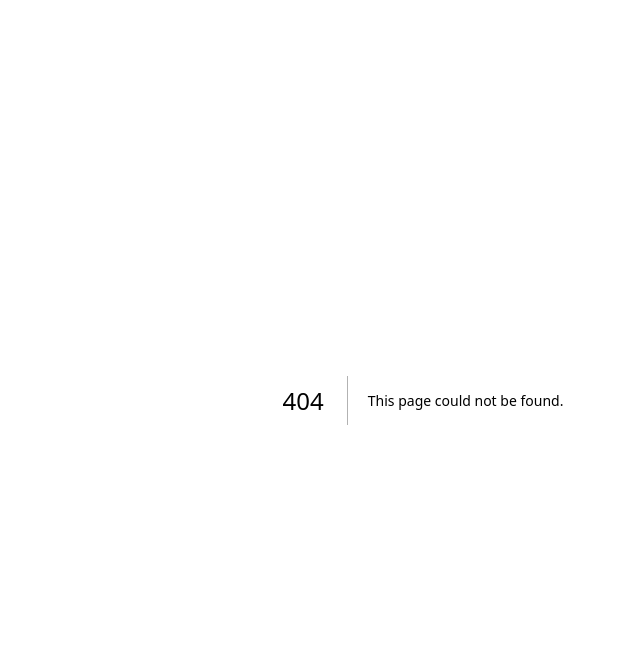
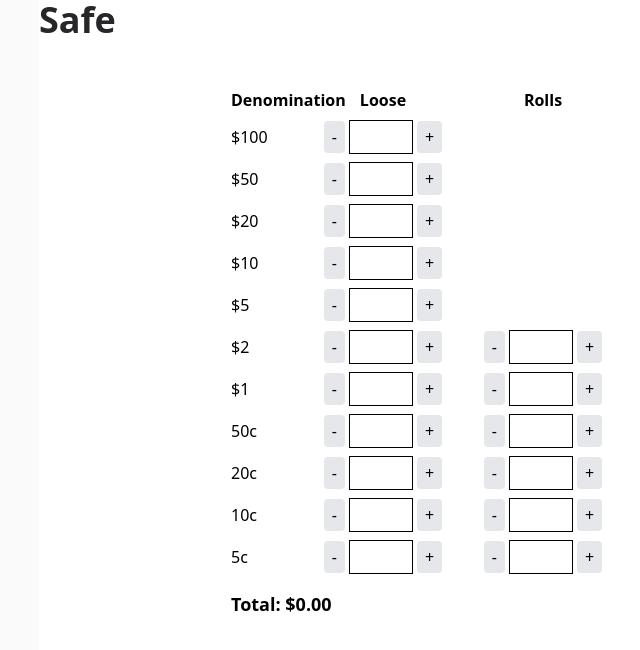
Before and after one commit to G-Tang2/sushi-sushi-EOD, a Next.js app: page /safe in a window 1280 px wide. Before the commit this address had no page. Shown: the top 650 px of the page, without its empty margins (217-857 px from the left). Built offline with nearby package versions, Linux system fonts and the light colour scheme.

Commit message:
added safe counting page

```diff
--- /dev/null
+++ b/app/safe/page.tsx
@@ -0,0 +1,31 @@
+// import { Button } from "@/components/ui/button";
+import MoneyCounter from "@/components/ui/moneyCounter";
+// import Link from "next/link";
+
+const denominations = [
+  { label: "$100", value: 100, rollSize: undefined },
+  { label: "$50", value: 50, rollSize: undefined },
+  { label: "$20", value: 20, rollSize: undefined },
+  { label: "$10", value: 10, rollSize: undefined },
+  { label: "$5", value: 5, rollSize: undefined },
+  { label: "$2", value: 2, rollSize: 25 },
+  { label: "$1", value: 1, rollSize: 25 },
+  { label: "50c", value: 0.5, rollSize: 20 },
+  { label: "20c", value: 0.2, rollSize: 20 },
+  { label: "10c", value: 0.1, rollSize: 40 },
+  { label: "5c", value: 0.05, rollSize: 40 }
+]
+
+
+export default function Safe() {
+  return (
+    <div className="flex min-h-screen items-center justify-center bg-zinc-50 font-sans">
+      <main className="flex min-h-screen w-full max-w-3xl flex-col items-center bg-white sm:items-start">
+          <h1 className="mb-8 text-4xl font-bold text-zinc-800">
+            Safe
+          </h1>
+          <MoneyCounter denominations={denominations} />
+      </main>
+    </div>
+  );
+}
--- /dev/null
+++ b/components/ui/moneyCounter.tsx
@@ -0,0 +1,132 @@
+"use client";
+
+import { useState } from "react";
+
+interface Denomination {
+  label: string;
+  value: number;
+  rollSize?: number;
+}
+
+interface MoneyCounterProps {
+  denominations: Denomination[];
+}
+
+export default function MoneyCounter({ denominations }: MoneyCounterProps) {
+  const [quantities, setQuantities] = useState<Record<string, number>>({});
+  const [rolls, setRolls] = useState<Record<string, number>>({});
+
+  const handleChange = (
+    setState: React.Dispatch<React.SetStateAction<Record<string, number>>>,
+    label: string,
+    qty: number
+  ) => {
+    const value = Math.max(0, qty);
+    setState((prev) => ({ ...prev, [label]: value }));
+  };
+
+  const increment = (
+    setState: React.Dispatch<React.SetStateAction<Record<string, number>>>,
+    label: string
+  ) => {
+    setState((prev) => ({ ...prev, [label]: (prev[label] || 0) + 1 }));
+  };
+
+  const decrement = (
+    setState: React.Dispatch<React.SetStateAction<Record<string, number>>>,
+    label: string
+  ) => {
+    setState((prev) => ({
+      ...prev,
+      [label]: Math.max((prev[label] || 0) - 1, 0),
+    }));
+  };
+
+  const total = denominations.reduce((acc, { label, value, rollSize }) => {
+    const looseQty = quantities[label] || 0;
+    const rollQty = rolls[label] || 0;
+    const rollValue = rollSize ? rollSize * value : 0;
+    return acc + looseQty * value + rollQty * rollValue;
+  }, 0);
+
+  return (
+    <div className="max-w-lg mx-auto p-4 space-y-4">
+      {/* Header labels for columns */}
+      <div className="flex items-center justify-between mb-2 gap-4 font-semibold">
+        <span className="w-16">Denomination</span>
+        <span className="w-36 text-center">Loose</span>
+        <span className="w-36 text-center">Rolls</span>
+      </div>
+
+      {/* Denominations list */}
+      <div>
+        {denominations.map(({ label, rollSize }) => (
+          <div
+            key={label}
+            className="flex items-center mb-2 gap-4"
+          >
+            <span className="w-16">{label}</span>
+
+            {/* Loose quantity controls */}
+            <div className="flex items-center gap-1 w-36 justify-center">
+              <button
+                onClick={() => decrement(setQuantities, label)}
+                className="px-2 py-1 bg-gray-200 rounded"
+                disabled={!quantities[label] || quantities[label] <= 0}
+              >
+                -
+              </button>
+              <input
+                type="number"
+                min="0"
+                value={quantities[label] || ""}
+                onChange={(e) =>
+                  handleChange(setQuantities, label, Number(e.target.value))
+                }
+                className="border p-1 w-16 text-center"
+                aria-label={`${label} loose quantity`}
+              />
+              <button
+                onClick={() => increment(setQuantities, label)}
+                className="px-2 py-1 bg-gray-200 rounded"
+              >
+                +
+              </button>
+            </div>
+
+            {/* Rolls quantity controls */}
+            {rollSize ? <div className="flex items-center gap-1 w-36 justify-center">
+              <button
+                onClick={() => decrement(setRolls, label)}
+                className="px-2 py-1 bg-gray-200 rounded"
+                disabled={!rolls[label] || rolls[label] <= 0}
+              >
+                -
+              </button>
+              <input
+                type="number"
+                min="0"
+                value={rolls[label] || ""}
+                onChange={(e) =>
+                  handleChange(setRolls, label, Number(e.target.value))
+                }
+                className="border p-1 w-16 text-center"
+                aria-label={`${label} rolls quantity`}
+              />
+              <button
+                onClick={() => increment(setRolls, label)}
+                className="px-2 py-1 bg-gray-200 rounded"
+              >
+                +
+              </button>
+            </div> : <></>}
+          </div>
+        ))}
+      </div>
+
+      <div className="mt-4 font-semibold text-lg">
+        Total: ${total.toFixed(2)}
+      </div>
+    </div>
+  );
+}
```
